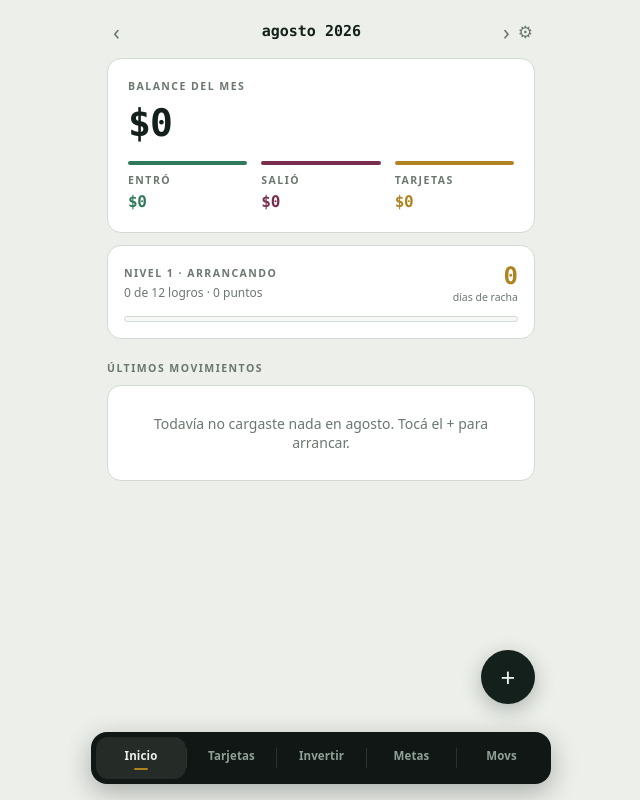
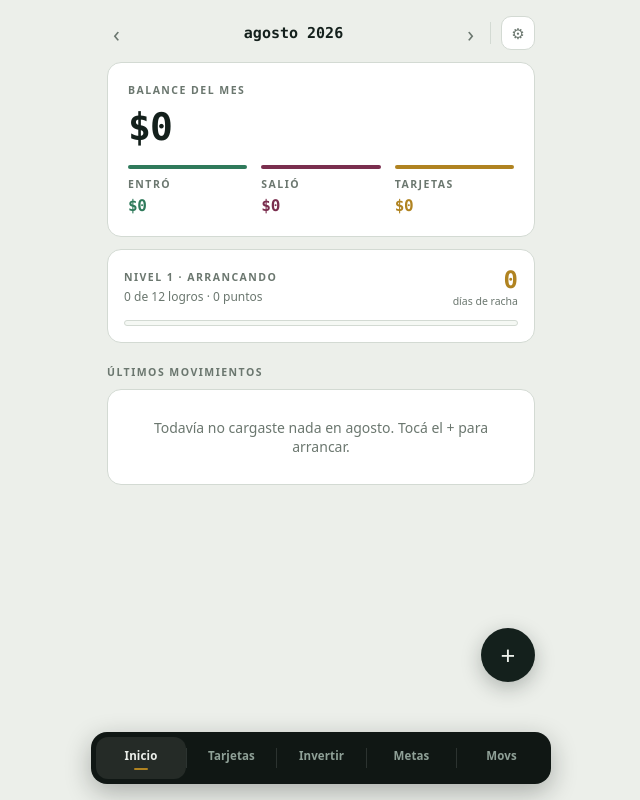
Before and after one commit to javierlafuente88-dotcom/plata, a plain HTML site: page index.html in a window 1280 px wide. Shown: the whole page, without its empty margins (319-959 px from the left). Drawn offline with nearby package versions, Linux system fonts and the light colour scheme.

Commit message:
Add files via upload

```diff
--- a/index.html
+++ b/index.html
@@ -794,7 +794,7 @@ function App() {
     style: {
       maxWidth: 460,
       margin: "0 auto",
-      padding: "0 16px 118px"
+      padding: "0 16px 140px"
     }
   }, /*#__PURE__*/React.createElement("div", {
     className: "flex items-center justify-between",
@@ -850,17 +850,30 @@ function App() {
       fontSize: 22,
       padding: "0 6px"
     }
-  }, "›"), /*#__PURE__*/React.createElement("button", {
+  }, "›"), /*#__PURE__*/React.createElement("div", {
+    style: {
+      width: 1,
+      height: 22,
+      background: C.line,
+      margin: "0 10px"
+    }
+  }), /*#__PURE__*/React.createElement("button", {
     onClick: () => setAjustes(true),
-    style: {
-      border: "none",
-      background: "transparent",
+    "aria-label": "Ajustes",
+    style: {
+      width: 34,
+      height: 34,
+      display: "flex",
+      alignItems: "center",
+      justifyContent: "center",
+      border: `1px solid ${C.line}`,
+      borderRadius: 10,
+      background: C.card,
       cursor: "pointer",
       color: C.muted,
-      fontSize: 17,
-      padding: "0 2px"
-    },
-    "aria-label": "Ajustes"
+      fontSize: 15,
+      lineHeight: 1
+    }
   }, "⚙"))), tab === "inicio" && /*#__PURE__*/React.createElement(Inicio, {
     db: db,
     items: items,
@@ -908,7 +921,7 @@ function App() {
     style: {
       position: "fixed",
       right: "max(16px, calc(50% - 214px))",
-      bottom: 96,
+      bottom: 118,
       width: 54,
       height: 54,
       borderRadius: 27,
```
